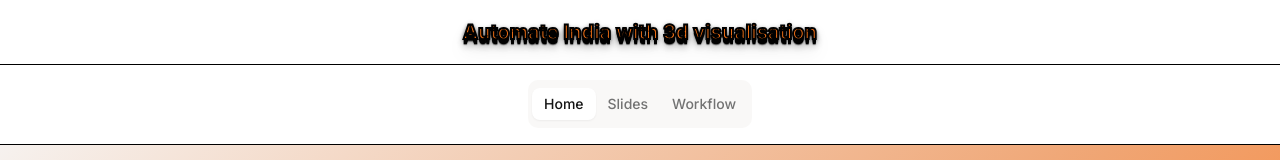
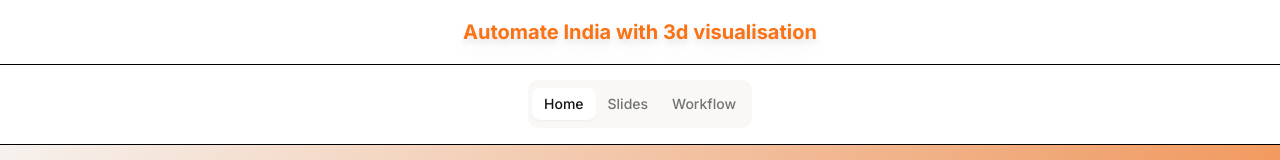
Before and after one commit to merajstack/Automate-India, a React (Vite) app: page / in a window 1280 px wide. Shown: the top 160 px of the page. Built offline with nearby package versions, Linux system fonts and the light colour scheme; the HTML template or start-up script is replaced by a standard one.

Commit message:
Remove black border

```diff
--- a/src/pages/Index.tsx
+++ b/src/pages/Index.tsx
@@ -11,8 +11,6 @@ const Index = () => {
         <div className="container-custom">
           <div className="flex items-center justify-center h-14 sm:h-16 px-4 sm:px-6">
             <div className="font-bold text-lg sm:text-xl text-orange-500 text-center animate-fade-in hover-scale transform-gpu perspective-1000 hover:rotate-x-12 hover:rotate-y-6 transition-all duration-500 drop-shadow-lg hover:drop-shadow-2xl" style={{
-              textShadow: '0 1px 0 #000, 0 2px 0 #000, 0 3px 0 #000, 0 4px 0 #000, 0 5px 0 #000, 0 6px 1px rgba(0,0,0,.5), 0 0 5px rgba(0,0,0,.3), 0 1px 3px rgba(0,0,0,.5), 0 3px 5px rgba(0,0,0,.4), 0 5px 10px rgba(0,0,0,.35)',
-              WebkitTextStroke: '2px black',
               transform: 'translateZ(0)'
             }}>
               Automate India with 3d visualisation
```
